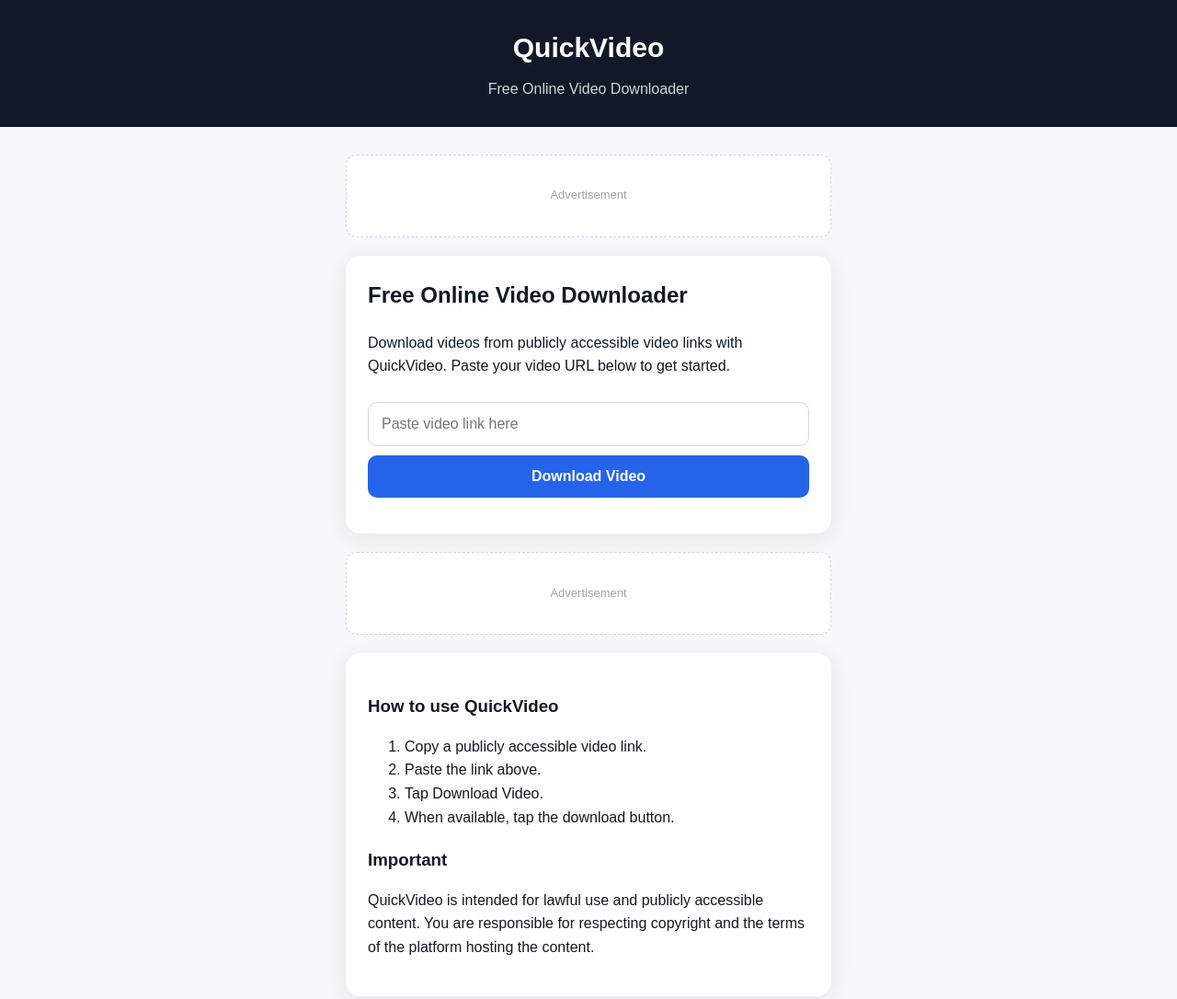
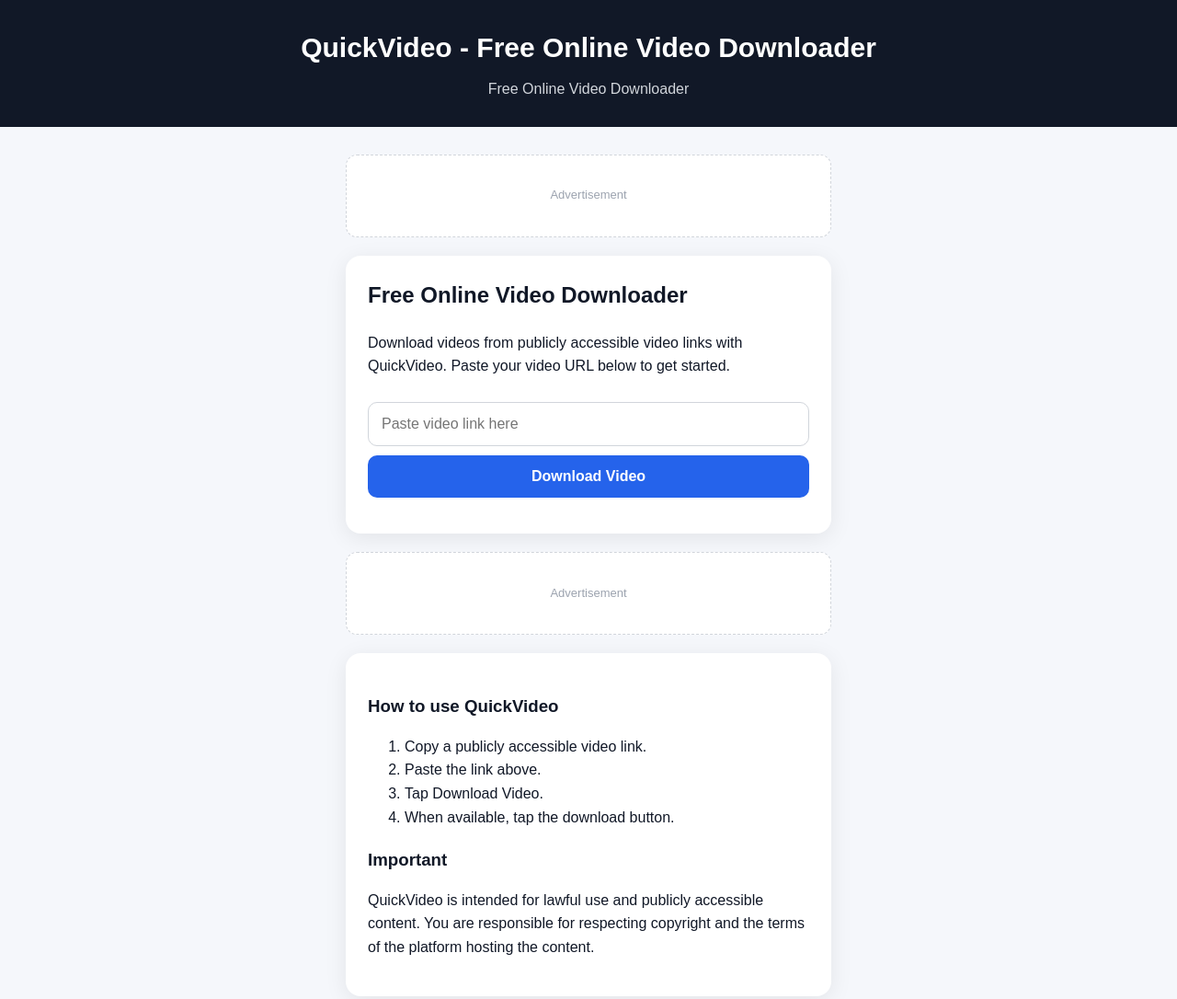
Before and after one commit to aunechagautam-videodownlodetols/-video-downloader, a website: page index.html in a window 1280 px wide. Shown: the top 1086 px of the page at 92% size. Drawn offline with Linux system fonts and the light colour scheme.

Commit message:
Update index.html

```diff
--- a/index.html
+++ b/index.html
@@ -147,7 +147,7 @@ footer a{
 <body>
 
 <header>
-  <h1>QuickVideo</h1>
+  <h1>QuickVideo - Free Online Video Downloader</h1>
   <p>Free Online Video Downloader</p>
 </header>
 
```
